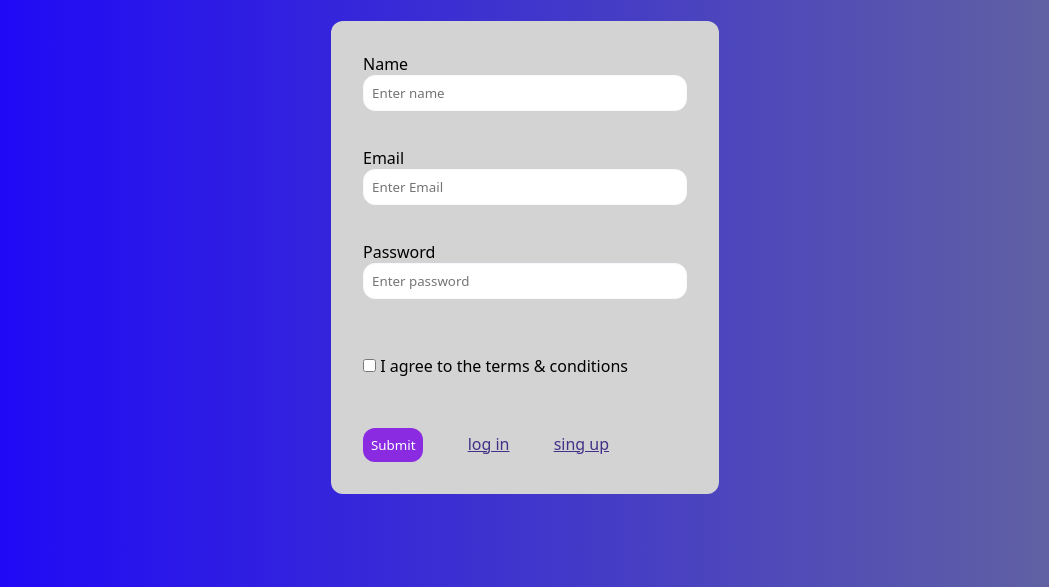
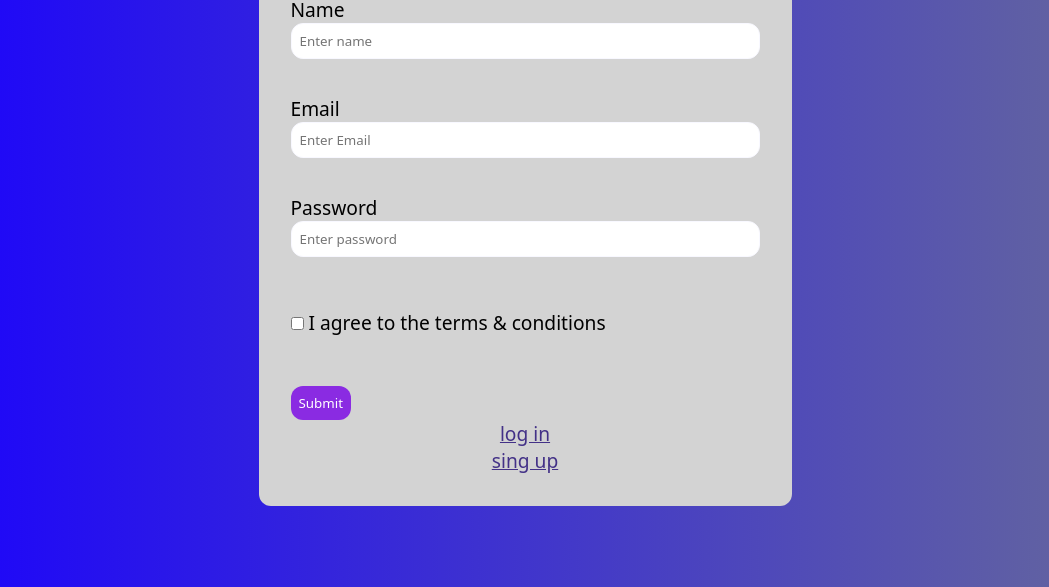
Before and after one commit to chauhan-harsh630/JavaScripr_10_day_challenge, a plain HTML site: page Day-6/index.html in a window 1280 px wide. Shown: the part 213-800 px from the top of the page, without its empty margins (115-1164 px from the left). Drawn offline with Linux system fonts and the light colour scheme.

Commit message:
style: improve responsive UI and form styling

```diff
--- a/Day-6/style.css
+++ b/Day-6/style.css
@@ -1,13 +1,23 @@
-*{
+* {
   margin: 0;
   padding: 0;
-   font-family: system-ui, -apple-system, BlinkMacSystemFont, 'Segoe UI', Roboto, Oxygen, Ubuntu, Cantarell, 'Open Sans', 'Helvetica Neue', sans-serif;
+  font-family:
+    system-ui,
+    -apple-system,
+    BlinkMacSystemFont,
+    "Segoe UI",
+    Roboto,
+    Oxygen,
+    Ubuntu,
+    Cantarell,
+    "Open Sans",
+    "Helvetica Neue",
+    sans-serif;
   box-sizing: border-box;
 }
 
-
-body{
-    background: linear-gradient(90deg,rgb(25, 0, 255),rgb(103, 106, 154));
+body {
+  background: linear-gradient(90deg, rgb(25, 0, 255), rgb(103, 106, 154));
   color: white;
   display: flex;
   justify-content: center;
@@ -15,18 +25,32 @@ body{
   height: 100vh;
 }
 
-h1{
+h1 {
   font-size: clamp(1.8rem, 3vw, 2.5rem);
   margin-bottom: 1.5rem;
   padding: 1rem;
 }
 
-.container{
+.container {
   width: 100%;
-    max-width: 420px;
+  max-width: 365px;
   padding: 1rem;
+  font-size: clamp(1rem, 2.2vw, 0.9rem);
 }
-.box{
+
+@media (width>40rem) {
+  .container {
+    max-width: 465px;
+    font-size: clamp(1.2rem, 2.5vw, 1.1rem);
+  }
+}
+@media (width>60rem) {
+  .container {
+    max-width: 565px;
+  }
+}
+
+.box {
   padding: 2rem;
   margin: 20px auto;
   background: lightgrey;
@@ -35,28 +59,37 @@ h1{
   border-radius: 12px;
 }
 
-input{
+input {
   width: 100%;
   padding: 0.5rem;
   border-radius: 12px;
   border: 1px solid ghostwhite;
   margin-bottom: 20px;
 }
-#terms-label{
+
+input:focus{
+    outline: none;
+    border-color: blueviolet;
+      box-shadow: 0 0 0 2px rgba(138, 43, 226, 0.2);
+}
+#terms-label {
   display: flex;
   align-items: center;
-    gap: 20px;
+  gap: 10px;
+
 }
-#terms{
+#terms {
+    cursor: pointer;
   margin-top: 1.5rem;
   width: auto;
 }
 
 .column {
   margin-bottom: 1rem;
+  margin-top: 0.5rem;
 }
 
-button{
+button {
   padding: 0.5rem;
   border-radius: 12px;
   border: none;
@@ -64,23 +97,30 @@ button{
   color: white;
   margin-top: 20px;
   cursor: pointer;
-    transition: transform 0.2s ease, background-color 0.2s ease;
-
+  transition:
+    transform 0.2s ease,
+    background-color 0.2s ease;
 }
 
-button:hover{
+button:hover {
   background-color: rgb(54, 5, 99);
-    transform: scale(1.1);
+  transform: scale(1.05);
 }
 
-
-a{
+a {
   color: rgb(67, 49, 135);
   text-decoration: underline;
-    margin-left: 40px;
-    text-align: center;
+  display: flex;
+  justify-content: center;
+  align-items: center;
 }
 
 a:hover {
-  color: #310357; /* gold */
+  color: #310357;
 }
+
+.error{
+    color: red;
+    font-size: 1rem;
+    margin-top: -10px;
+}
```
Lines whose indentation alone changed are shown as unchanged.
